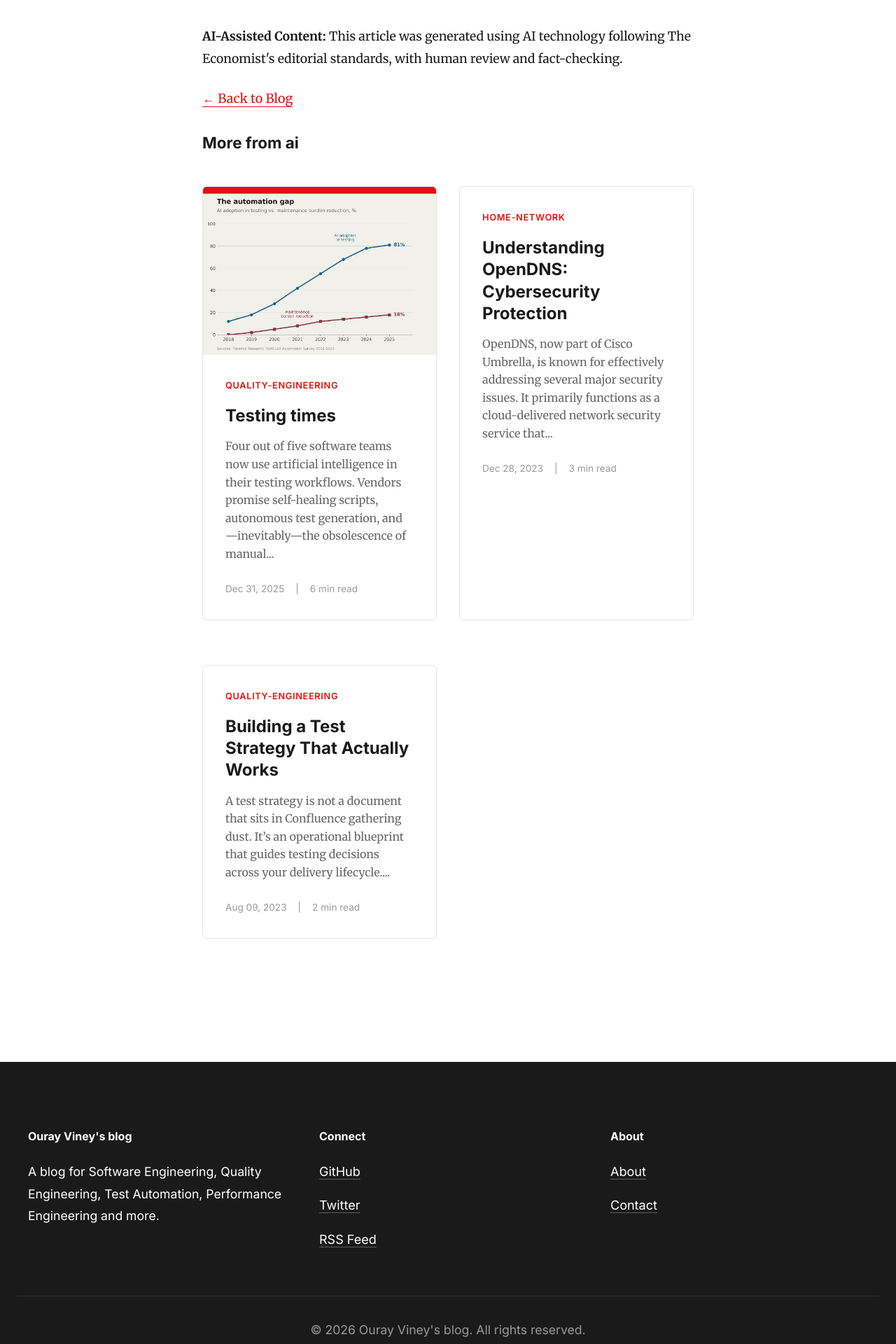
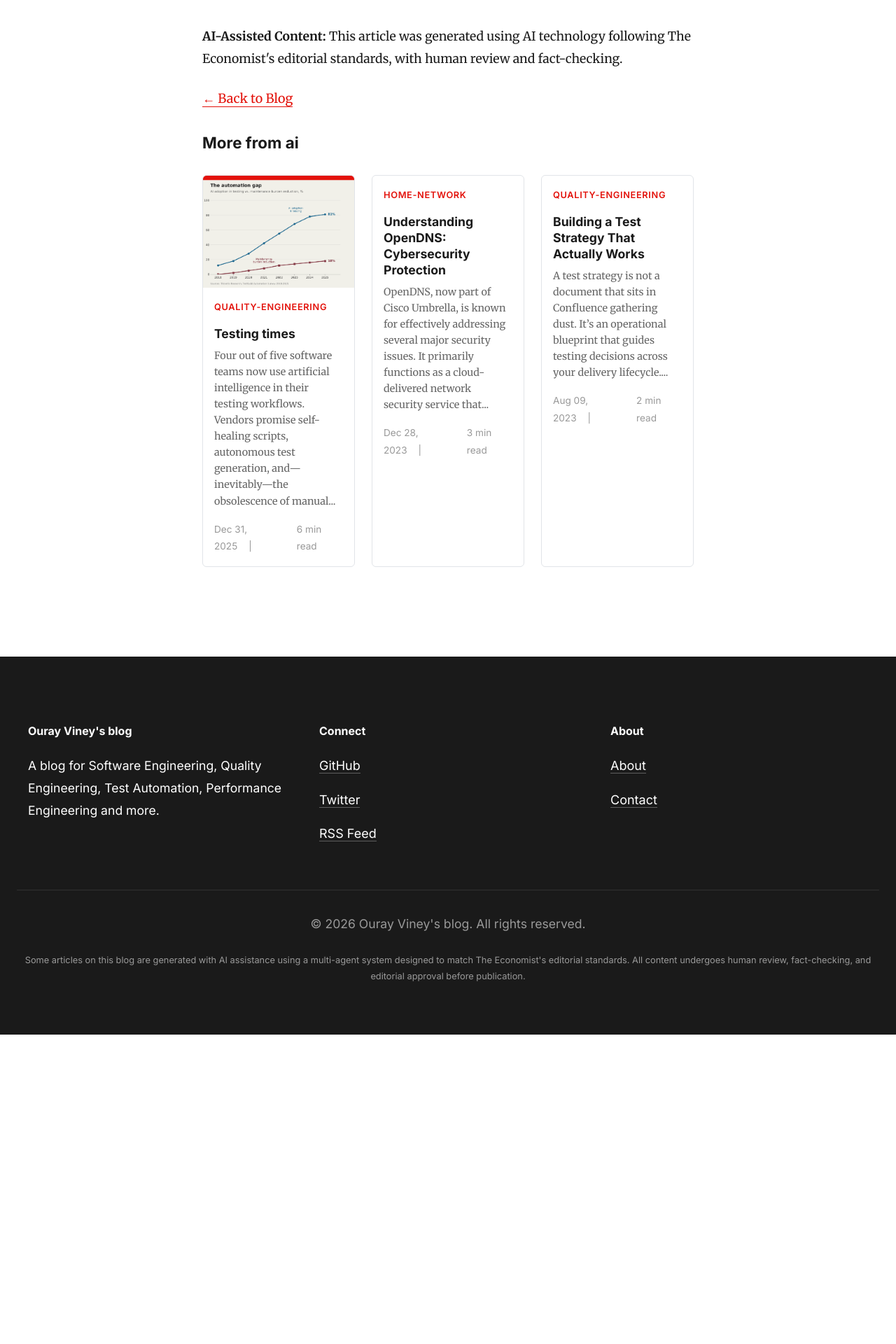
Before and after one commit to oviney/blog, a Jekyll site: the page built from _posts/2023-08-08-practical-applications-of-ai-in-software-development.md, in a window 1280 px wide. Shown: the part 1727-3647 px from the top of the page at 70% size. Built offline with Jekyll 4.4.1, drawn with Linux system fonts in a browser that asks for light colours; after the commit the page ends 3205 px from its top, so only the background shows below that.

Commit message:
Redesign blog tiles to compact Economist style - closes #19
- Reduced card image height from 240px to 160px
- Reduced card padding from 2rem to 1rem
- Reduced title font size from 1.5rem to 1.1rem
- Reduced excerpt length from 30 to 20 words
- Changed grid to responsive: 1 col mobile, 2 col tablet, 3 col desktop
- Reduced grid gap from 2rem to 1.5rem
- Removed transform animation on hover for cleaner experience
- More content visible above the fold

```diff
--- a/_sass/economist-theme.scss
+++ b/_sass/economist-theme.scss
@@ -357,23 +357,22 @@ blockquote {
   border: 1px solid $border-color;
   border-radius: $radius-md;
   overflow: hidden;
-  transition: box-shadow 0.3s ease, transform 0.3s ease;
-  margin-bottom: $spacing-lg;
+  transition: box-shadow 0.3s ease;
+  margin-bottom: 0;
 
   &:hover {
-    box-shadow: 0 8px 24px rgba(0, 0, 0, 0.12);
-    transform: translateY(-2px);
+    box-shadow: 0 4px 12px rgba(0, 0, 0, 0.1);
   }
 
   .card-image {
     width: 100%;
-    height: 240px;
+    height: 160px;
     object-fit: cover;
     display: block;
   }
 
   .card-content {
-    padding: $spacing-lg;
+    padding: $spacing-sm;
   }
 
   .card-category {
@@ -388,10 +387,10 @@ blockquote {
 
   .card-title {
     font-family: $font-sans;
-    font-size: 1.5rem;
+    font-size: 1.1rem;
     font-weight: 700;
     line-height: $line-height-tight;
-    margin: 0 0 $spacing-sm 0;
+    margin: 0 0 $spacing-xs 0;
 
     a {
       color: $text-primary;
@@ -405,10 +404,10 @@ blockquote {
 
   .card-excerpt {
     font-family: $font-serif;
-    font-size: 1rem;
+    font-size: 0.9rem;
     color: $text-secondary;
     line-height: $line-height-normal;
-    margin-bottom: $spacing-md;
+    margin-bottom: $spacing-sm;
   }
 
   .card-meta {
@@ -428,9 +427,17 @@ blockquote {
 // Grid layout for cards
 .posts-grid {
   display: grid;
-  grid-template-columns: repeat(auto-fill, minmax(300px, 1fr));
-  gap: $spacing-lg;
-  margin: $spacing-xl 0;
+  grid-template-columns: 1fr;
+  gap: $spacing-md;
+  margin: $spacing-lg 0;
+
+  @media (min-width: 768px) {
+    grid-template-columns: repeat(2, 1fr);
+  }
+
+  @media (min-width: 1024px) {
+    grid-template-columns: repeat(3, 1fr);
+  }
 }
 
 // ============================================
--- a/blog.html
+++ b/blog.html
@@ -21,7 +21,7 @@ title: Blog Archive
         <a href="{{ post.url | relative_url }}">{{ post.title }}</a>
       </h3>
 
-      <p class="card-excerpt">{{ post.excerpt | strip_html | truncatewords: 30 }}</p>
+      <p class="card-excerpt">{{ post.excerpt | strip_html | truncatewords: 20 }}</p>
 
       <div class="card-meta">
         <span class="meta-item">{{ post.date | date: "%B %d, %Y" }}</span>
```
Also changed, not shown: .playwright-mcp/economist-blog-tiles.png (added), .playwright-mcp/viney-compact-tiles-mobile.png (added), .playwright-mcp/viney-compact-tiles-tablet.png (added), .playwright-mcp/viney-compact-tiles.png (added).
